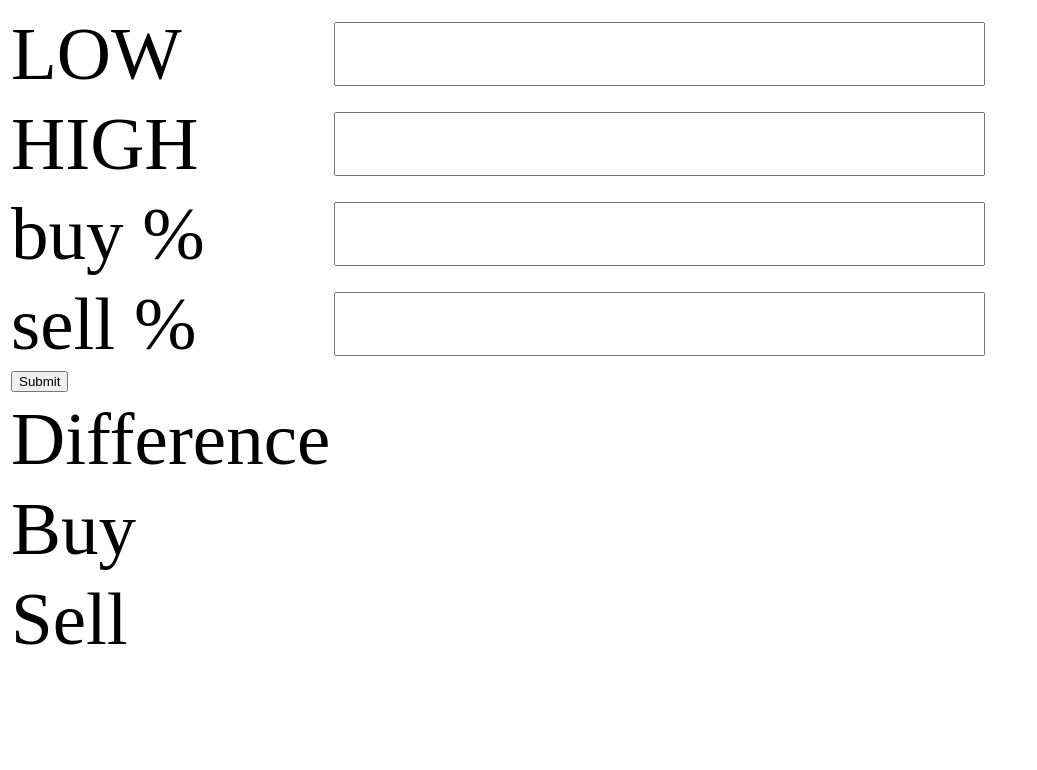
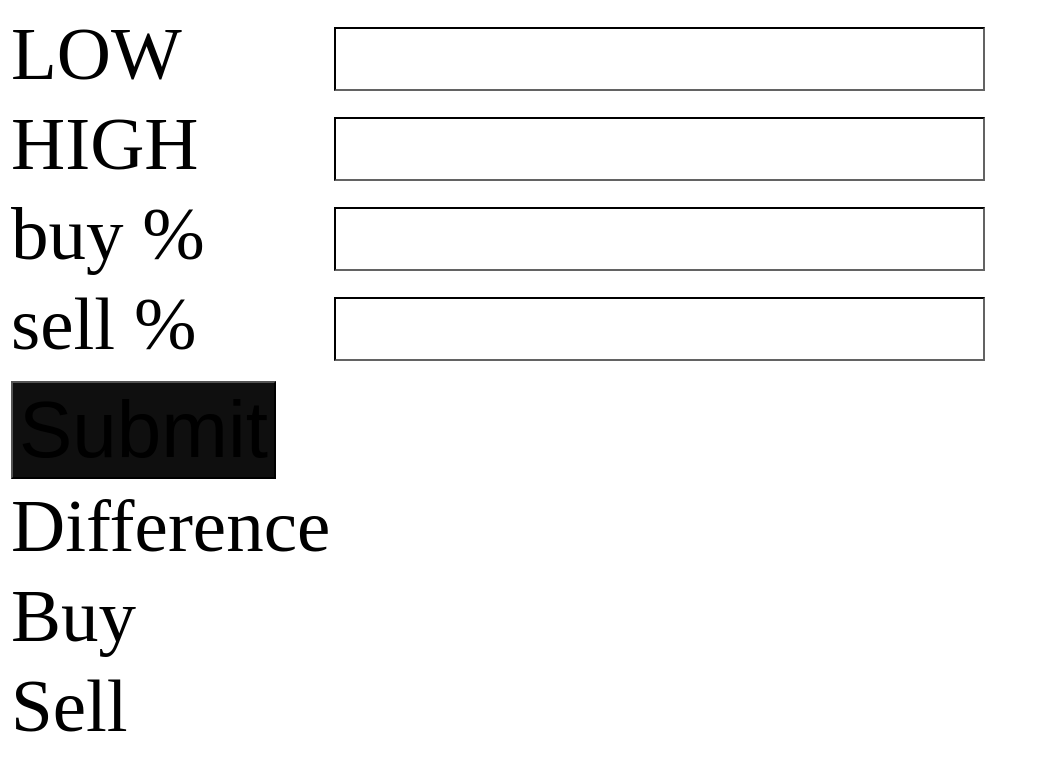
Before and after one commit to amit-gadia/stock, a plain HTML site: page index.html in a window 1280 px wide. Shown: the whole page, without its empty margins (0-1037 px from the left). Drawn offline with Linux system fonts and the light colour scheme.

Commit message:
Update index.html

```diff
--- a/index.html
+++ b/index.html
@@ -3,13 +3,19 @@
 <style>
 td {
 font-size:75px;
+
+ margin-top:10px;
 }
 .abc {
+ border-color:#0f0f0f;
+ margin-top:10px;
 font-size:50px;
 }
 .abd {
- background-color:#0f0f0f
+ background-color:#0f0f0f;
 font-size:80px;
+
+ margin-top:10px;
 }
 </style>
 <title>
```
